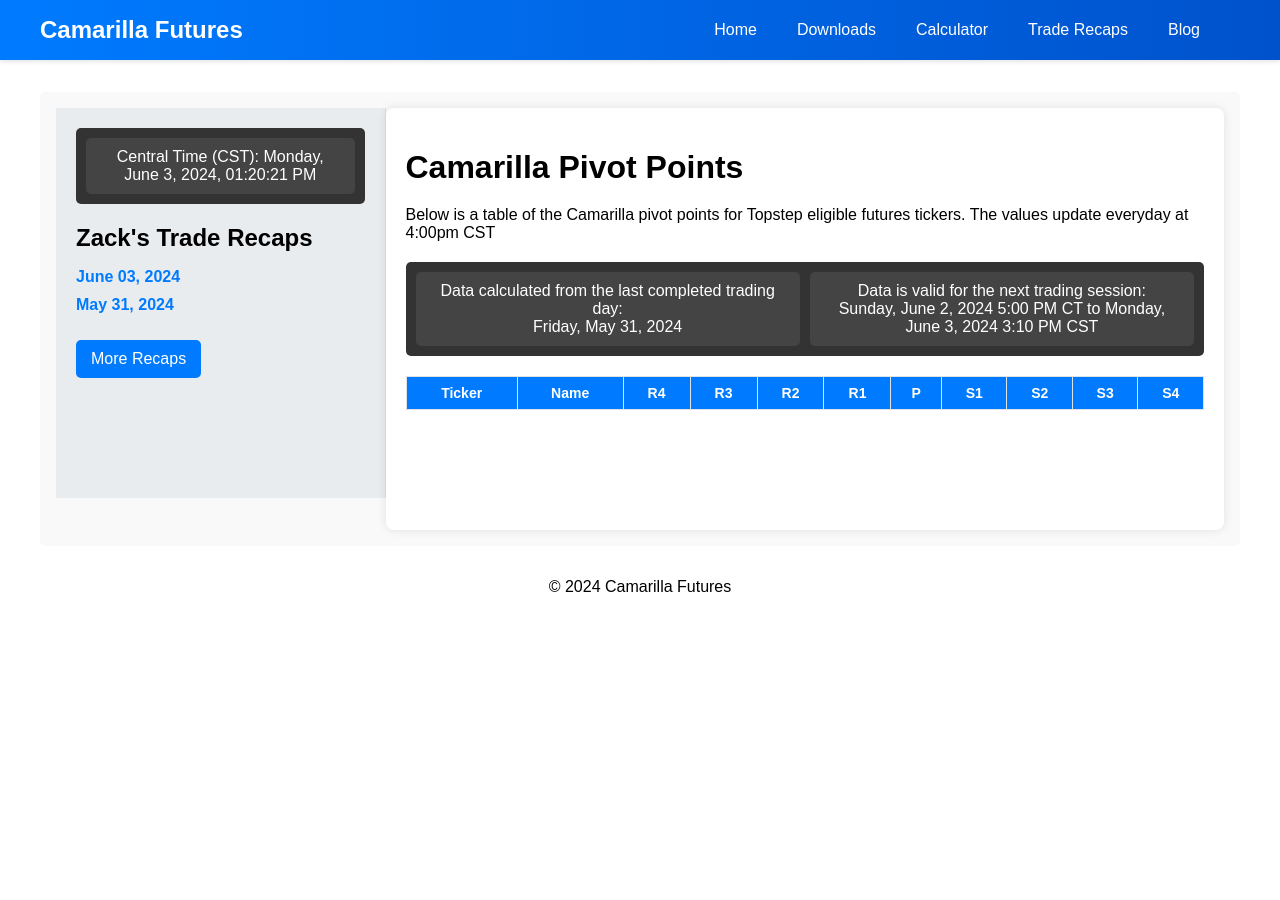
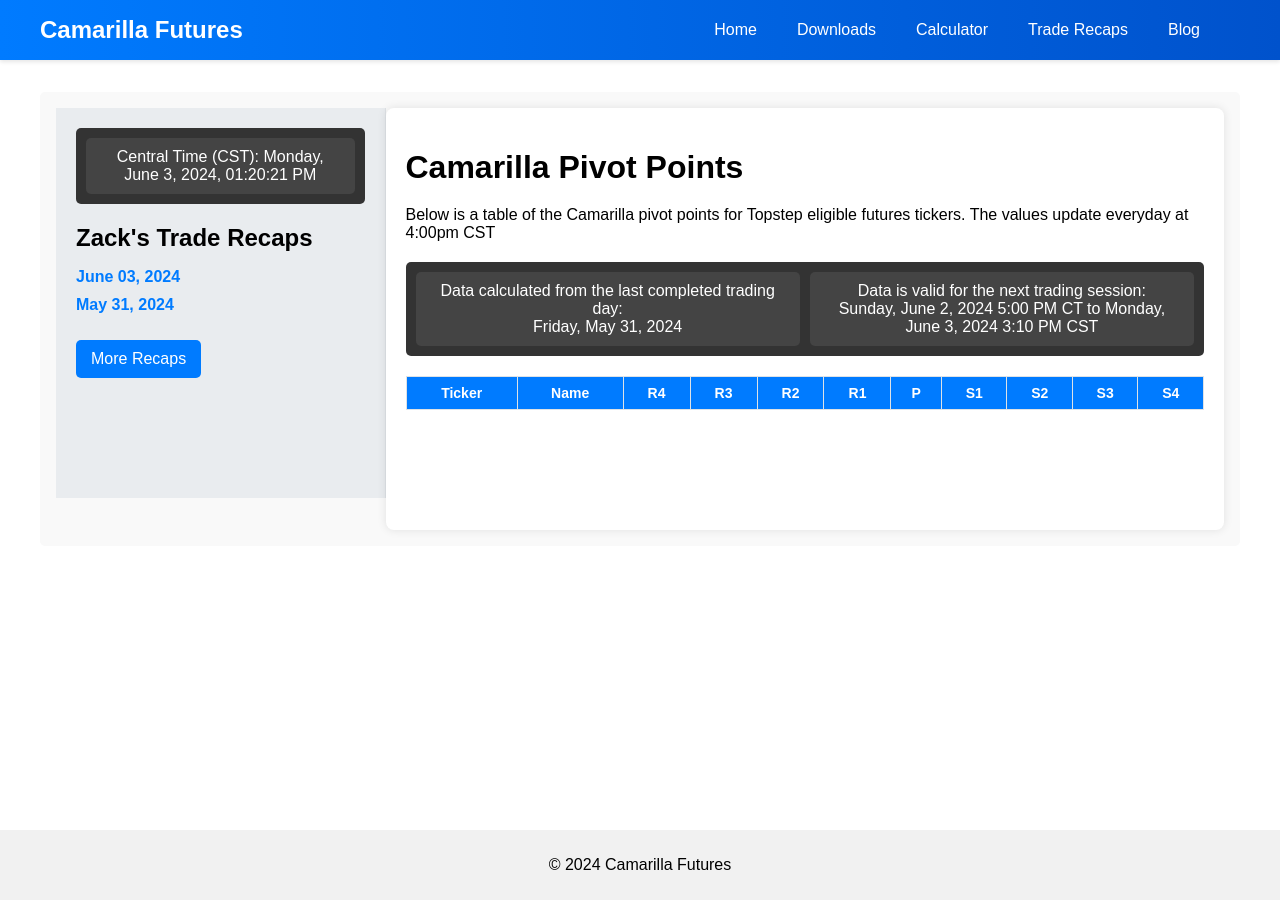
Before and after one commit to zackrylangford/daytrading-unplugged, a Jekyll site: the page built from index.markdown, in a window 1280 px wide. Built offline with Jekyll 4.4.1, drawn with Linux system fonts in a browser that asks for light colours.

Commit message:
fixed footer position

```diff
--- a/assets/css/main.css
+++ b/assets/css/main.css
@@ -3,6 +3,9 @@ body {
     margin: 0;
     padding: 0;
     box-sizing: border-box;
+    display: flex;
+    flex-direction: column;
+    min-height: 100vh; /* Ensure the body takes the full height of the viewport */
 }
 
 header {
@@ -79,6 +82,7 @@ header .nav-list li a {
     background-color: #f9f9f9;
     border-radius: 5px;
     box-sizing: border-box;
+    flex: 1; /* Make the container flex to take available space */
 }
 
 .sidebar {
@@ -318,4 +322,7 @@ header .nav-list li a {
 
 footer {
     text-align: center;
+    margin-top: auto; /* Make the footer stick to the bottom */
+    padding: 10px;
+    background-color: #f1f1f1;
 }
```
